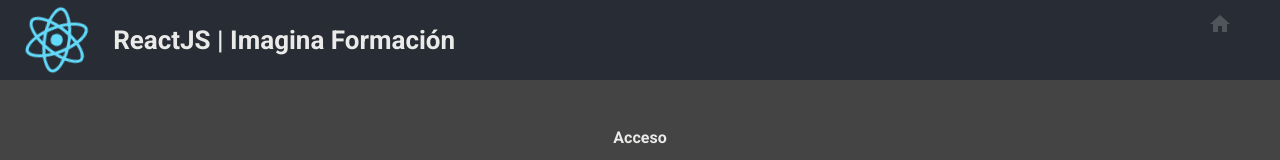
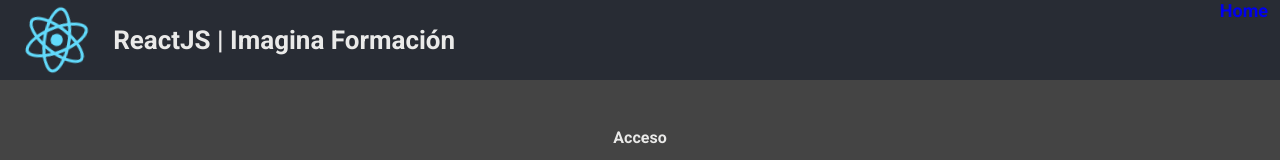
Before and after one commit to ManeFiros/tema-16, a React (Create React App) app: page / in a window 1280 px wide. Shown: the top 160 px of the page. Built offline with nearby package versions, Linux system fonts and the light colour scheme.

Commit message:
sense icones

```diff
--- a/src/components/Nav/Nav.component.jsx
+++ b/src/components/Nav/Nav.component.jsx
@@ -1,12 +1,12 @@
 import './Nav.component.scss';
 import React,{useContext} from 'react';
 import { Link } from 'react-router-dom';
-import {  BottomNavigationAction, Button } from '@material-ui/core';
-import ButtonNav from '../ButtonNav/ButtonNav.component';
-import HomeIcon from '@material-ui/icons/Home';
-import WorkIcon from '@material-ui/icons/Work';
-import HelpIcon from '@material-ui/icons/Help';
-import { WbSunny, NightsStay } from '@material-ui/icons';
+//import {  BottomNavigationAction, Button } from '@material-ui/core';
+//import ButtonNav from '../ButtonNav/ButtonNav.component';
+//import HomeIcon from '@material-ui/icons/Home';
+//import WorkIcon from '@material-ui/icons/Work';
+//import HelpIcon from '@material-ui/icons/Help';
+//import { WbSunny, NightsStay } from '@material-ui/icons';
 import Context from '../../context';
 
 export default function Nav() {
@@ -19,7 +19,7 @@ export default function Nav() {
     <Context.Consumer>
     {context => (<div className={context.isDeDia?"Nav navDia":"Nav navNoche"}>
 
-          <ButtonNav className="Nav-link" label="Home" to="/"><HomeIcon /></ButtonNav>
+          <Link className="Nav-link" label="Home" to="/">Home</Link>
         {/*
         <Link className="Nav-link" to='/store'><BottomNavigationAction className="Nav-link" label="Store" icon={<WorkIcon />} /></Link>
         <Link className="Nav-link" to='/about'><BottomNavigationAction className="Nav-link" label="About" icon={<HelpIcon />} /></Link>
```
